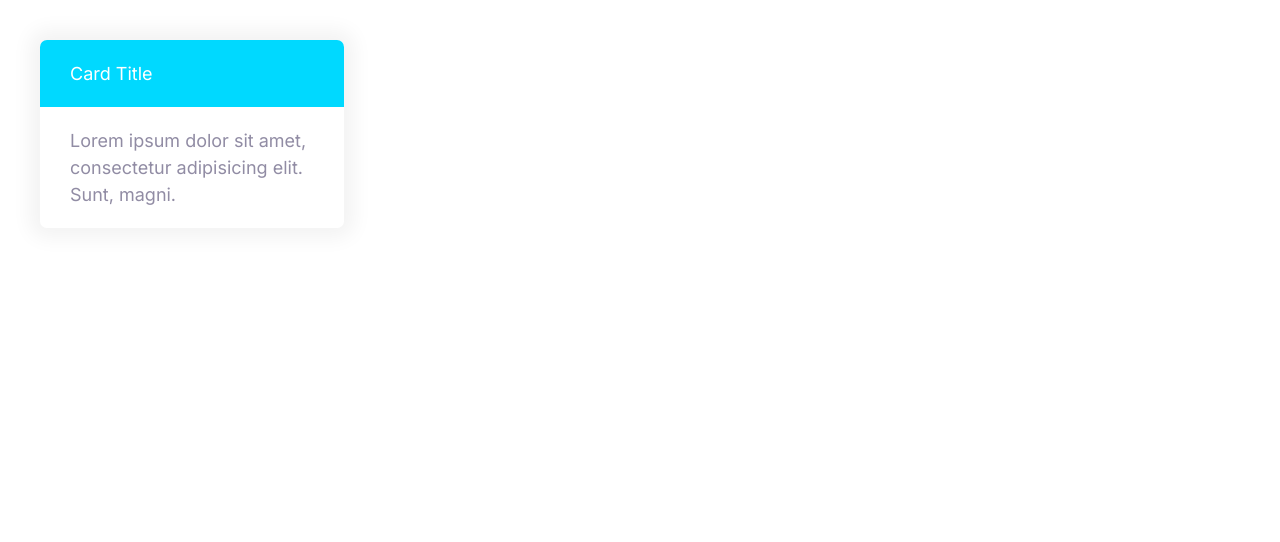
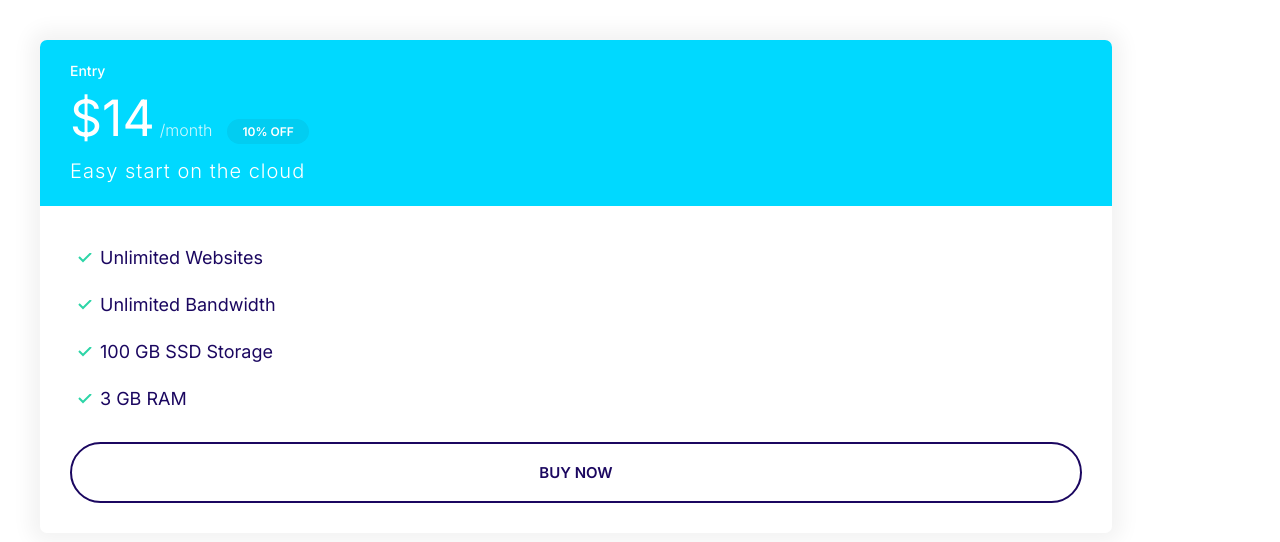
Before and after one commit to Flash526/html-course-codewithmosh, a plain HTML site: page index.html in a window 1280 px wide. Drawn offline with Linux system fonts and the light colour scheme.

Commit message:
Build the plan component

```diff
--- a/css/styles.css
+++ b/css/styles.css
@@ -117,6 +117,7 @@ a {
 
 .badge--small {
   font-size: 1.6rem;
+  padding: 0.5rem 1.5rem;
 }
 
 @media screen and (min-width: 1024px) {
@@ -299,3 +300,51 @@ a {
   background: var(--color-secondary);
   color: white;
 }
+
+.card--secondary .badge--secondary {
+  background: #02cdf1;
+}
+
+/* Plans */
+.plan__name {
+  color: white;
+  margin: 0;
+  font-weight: 500;
+  font-size: 2.4rem;
+}
+
+.plan__price {
+  font-size: 6rem;
+}
+
+.plan__billing-cycle {
+  font-size: 2.4rem;
+  font-weight: 300;
+  opacity: 0.8;
+  margin-right: 1rem;
+}
+
+.plan__description {
+  font-size: 2rem;
+  font-weight: 300;
+  letter-spacing: 1px;
+  display: block;
+}
+
+.plan .list__item {
+  margin-bottom: 2rem;
+}
+
+@media screen and (min-width: 1024px) {
+  .plan__name {
+    font-size: 1.4rem;
+  }
+
+  .plan__price {
+    font-size: 5rem;
+  }
+
+  .plan__billing-cycle {
+    font-size: 1.6rem;
+  }
+}
--- a/index.html
+++ b/index.html
@@ -8,16 +8,33 @@
     <title>Document</title>
     <link rel="preconnect" href="https://fonts.googleapis.com">
     <link rel="preconnect" href="https://fonts.gstatic.com" crossorigin>
-    <link href="https://fonts.googleapis.com/css2?family=Inter:wght@400;600;700&display=swap" rel="stylesheet">
+    <link href="https://fonts.googleapis.com/css2?family=Inter:wght@100;200;300;400;500;600;700;800&display=swap"
+        rel="stylesheet">
     <link rel="stylesheet" href="css/normalize.css">
     <link rel="stylesheet" href="css/styles.css">
 </head>
 
 <body>
-    <div style="width: 30%; padding: 4rem">
-        <div class="card card--secondary">
-            <header class="card__header">Card Title</header>
-            <div class="card__body">Lorem ipsum dolor sit amet, consectetur adipisicing elit. Sunt, magni.</div>
+    <div style="width: 90%; padding: 4rem">
+        <div class="plan">
+            <div class="card card--secondary">
+                <header class="card__header">
+                    <h3 class="plan__name">Entry</h3>
+                    <span class="plan__price">$14</span>
+                    <span class="plan__billing-cycle">/month</span>
+                    <span class="badge badge--secondary badge--small">10% OFF</span>
+                    <span class="plan__description">Easy start on the cloud</span>
+                </header>
+                <div class="card__body">
+                    <ul class="list list--tick">
+                        <li class="list__item">Unlimited Websites</li>
+                        <li class="list__item">Unlimited Bandwidth</li>
+                        <li class="list__item">100 GB SSD Storage</li>
+                        <li class="list__item">3 GB RAM</li>
+                    </ul>
+                    <button class="btn btn--outline btn--block">Buy Now</button>
+                </div>
+            </div>
         </div>
     </div>
 </body>
```
